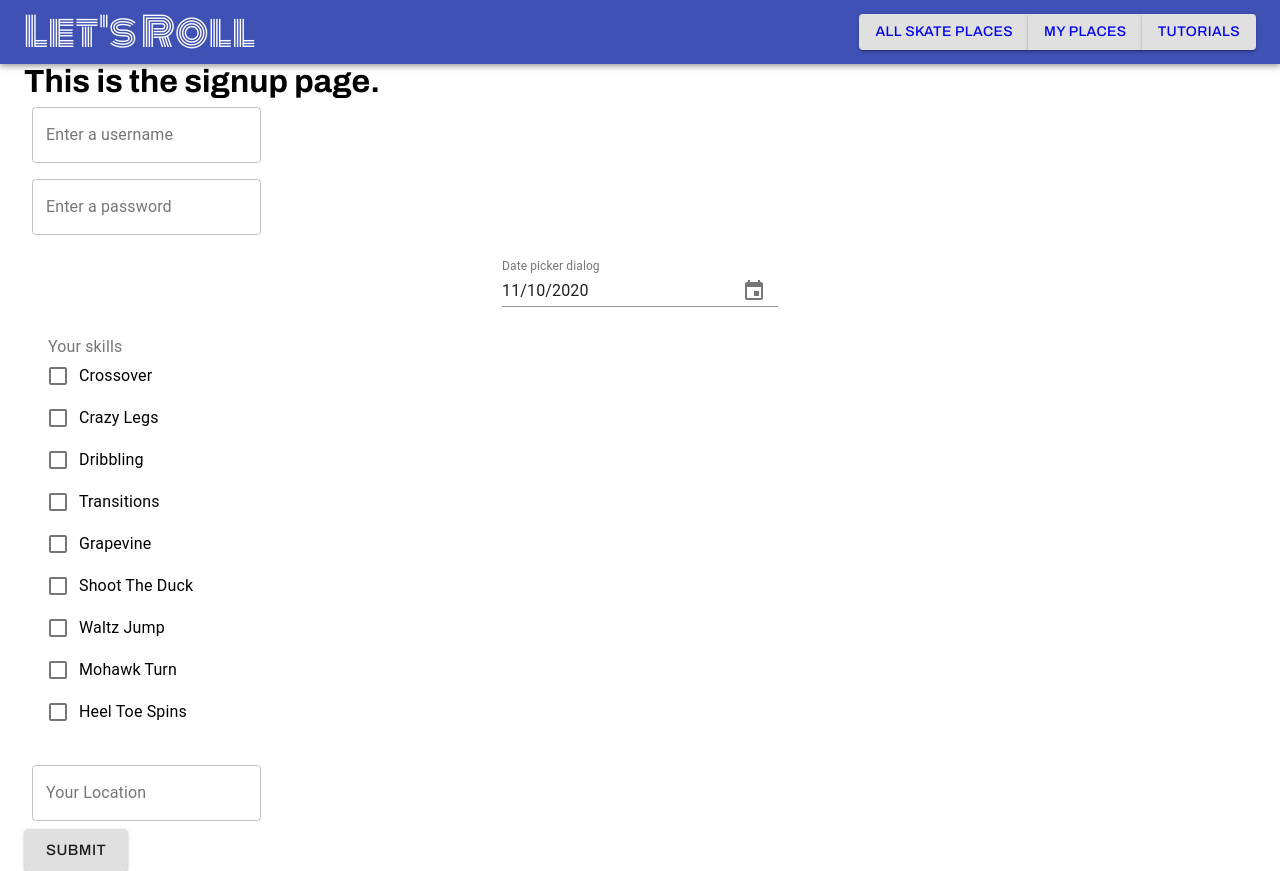
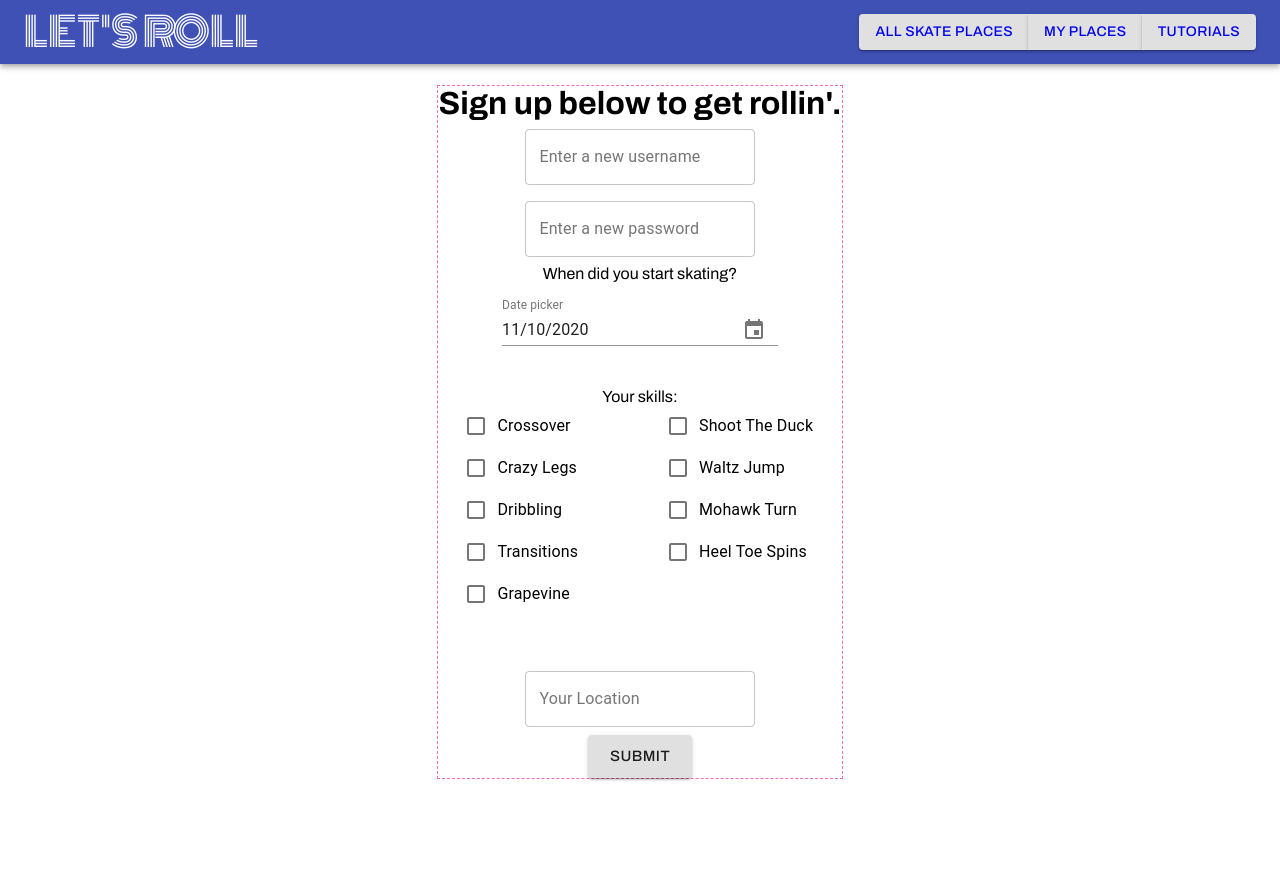
Before and after one commit to jadavianett/Lets-Roll, a React (Create React App) app in the folder client/: page /signup in a window 1280 px wide. After the commit the page ends 800 px from the top, so only its background shows below. Built offline with nearby package versions, Linux system fonts and the light colour scheme.

Commit message:
cleaning up the singup page

```diff
--- a/client/src/App.css
+++ b/client/src/App.css
@@ -3,6 +3,15 @@
   font-family: sans-serif;
 }
 
+.page-wrapper-with-nav {
+  /* align-items: center; */
+  /* text-align: center; */
+  display: grid;
+  place-items: center;
+  /* border: 2px dashed red; */
+  height: calc(100vh - 64px);
+}
+
 .no-link-style {
   text-decoration: none;
 }
--- a/client/src/components/AppBar.jsx
+++ b/client/src/components/AppBar.jsx
@@ -48,7 +48,7 @@ function MenuAppBar(props) {
         <Toolbar>
           <Typography variant="h6" className={classes.title}>
             <Link to="/" id="logo-link">
-              <span id="lets-roll-logo">Let's Roll</span>
+              <span id="lets-roll-logo">LET'S ROLL</span>
             </Link>
           </Typography>
 
--- a/client/src/components/CheckboxesGroup.jsx
+++ b/client/src/components/CheckboxesGroup.jsx
@@ -20,10 +20,11 @@ export default function CheckboxesGroup(props) {
   const classes = useStyles();
 
   return (
-    <div className={classes.root}>
-      <FormControl component="fieldset" className={classes.formControl}>
-        <FormLabel component="legend">Your skills</FormLabel>
-        <FormGroup>
+    <>
+      <FormControl component="fieldset" id="renameMe">
+        <FormGroup id="checkbox-div-2">
+          <div id="skill-columns">
+            <div className="skill-column">
               <FormControlLabel
                 control={
                   <Checkbox
@@ -74,6 +75,9 @@ export default function CheckboxesGroup(props) {
                 }
                 label="Grapevine"
               />
+            </div>
+            {/* end column 1 */}
+            <div className="skill-column">
               <FormControlLabel
                 control={
                   <Checkbox
@@ -114,6 +118,8 @@ export default function CheckboxesGroup(props) {
                 }
                 label="Heel Toe Spins"
               />
+            </div>
+          </div>
         </FormGroup>
       </FormControl>
       <FormControl
@@ -122,6 +128,6 @@ export default function CheckboxesGroup(props) {
         component="fieldset"
         className={classes.formControl}
       ></FormControl>
-    </div>
+    </>
   );
 }
--- a/client/src/components/DatePicker.jsx
+++ b/client/src/components/DatePicker.jsx
@@ -4,32 +4,27 @@ import Grid from "@material-ui/core/Grid";
 import DateFnsUtils from "@date-io/date-fns";
 import {
   MuiPickersUtilsProvider,
-  KeyboardDatePicker
+  KeyboardDatePicker,
 } from "@material-ui/pickers";
 
 export default function MaterialUIPickers(props) {
   // The first commit of Material-UI
 
-
-
   return (
     <MuiPickersUtilsProvider utils={DateFnsUtils}>
       <Grid container justify="space-around">
-
         <KeyboardDatePicker
           margin="normal"
           id="date-picker-dialog"
-          label="Date picker dialog"
+          label="Date picker"
           format="MM/dd/yyyy"
           value={props.selectedDate}
           onChange={props.handleDateChange}
           KeyboardButtonProps={{
-            'aria-label': 'change date',
+            "aria-label": "change date",
           }}
         />
-
       </Grid>
     </MuiPickersUtilsProvider>
-
   );
 }
--- a/client/src/pages/Login.css
+++ b/client/src/pages/Login.css
@@ -1,12 +1,3 @@
-.page-wrapper {
-  /* align-items: center; */
-  /* text-align: center; */
-  display: grid;
-  place-items: center;
-  /* border: 2px dashed red; */
-  height: calc(100vh - 64px);
-}
-
 #login-wrapper {
   text-align: center;
 }
--- a/client/src/pages/Login.js
+++ b/client/src/pages/Login.js
@@ -34,7 +34,7 @@ function Login() {
   return (
     // <Container>
     <>
-      <div className="page-wrapper">
+      <div className="page-wrapper-with-nav">
         <div id="login-wrapper">
           <h1>Log In and Let's Roll!</h1>
           <br />
--- /dev/null
+++ b/client/src/pages/Signup.css
@@ -0,0 +1,33 @@
+#signup-wrapper {
+  text-align: center;
+  border: 1px dashed hotpink;
+}
+
+#renameMe {
+  /* background-color: gray; */
+  width: 100%;
+}
+
+#checkbox-div-2 {
+  /* background-color: black; */
+  margin: auto;
+  width: 100%;
+}
+
+#skill-columns {
+  /* border: 1px solid pink; */
+  width: 100%;
+  margin: auto;
+  /* display: flex; */
+}
+
+.skill-column {
+  box-sizing: border-box;
+  /* border: 2px dashed blue; */
+  display: inline-flex;
+  flex-direction: column;
+  margin: auto;
+  width: 50%;
+  /* align-items: center; */
+  padding-left: 28px;
+}
--- a/client/src/pages/Signup.js
+++ b/client/src/pages/Signup.js
@@ -1,3 +1,4 @@
+import "./Signup.css";
 import DatePicker from "../components/DatePicker";
 import TextInput from "../components/TextInput";
 import CheckboxesGroup from "../components/CheckboxesGroup";
@@ -86,27 +87,32 @@ function Signup() {
 
   return (
     <>
-      <Container>
-        <h1>This is the signup page.</h1>
+      <div className="page-wrapper-with-nav">
+        <div id="signup-wrapper">
+          <h1>Sign up below to get rollin'.</h1>
           <form onSubmit={handleSubmit}>
             <TextInput
-            label="Enter a username"
+              label="Enter a new username"
               name="username"
               value={username}
               onChange={onChangeUser}
             />
             <TextInput
-            label="Enter a password"
+              label="Enter a new password"
               name="password"
               value={password}
               onChange={onChangeUser}
             />
+            <label for="skateDate">When did you start skating?</label>
             <DatePicker
               label="When did you start skating?"
               name="skateDate"
               handleDateChange={handleDateChange}
               selectedDate={selectedDate}
             />
+            <br />
+            <br />
+            <p>Your skills:</p>
             <CheckboxesGroup name={skills} handleChange={handleChange} />
             <TextInput
               label="Your Location"
@@ -118,7 +124,8 @@ function Signup() {
               Submit
             </Button>
           </form>
-      </Container>
+        </div>
+      </div>
     </>
   );
 }
```
Lines whose indentation alone changed are shown as unchanged.
